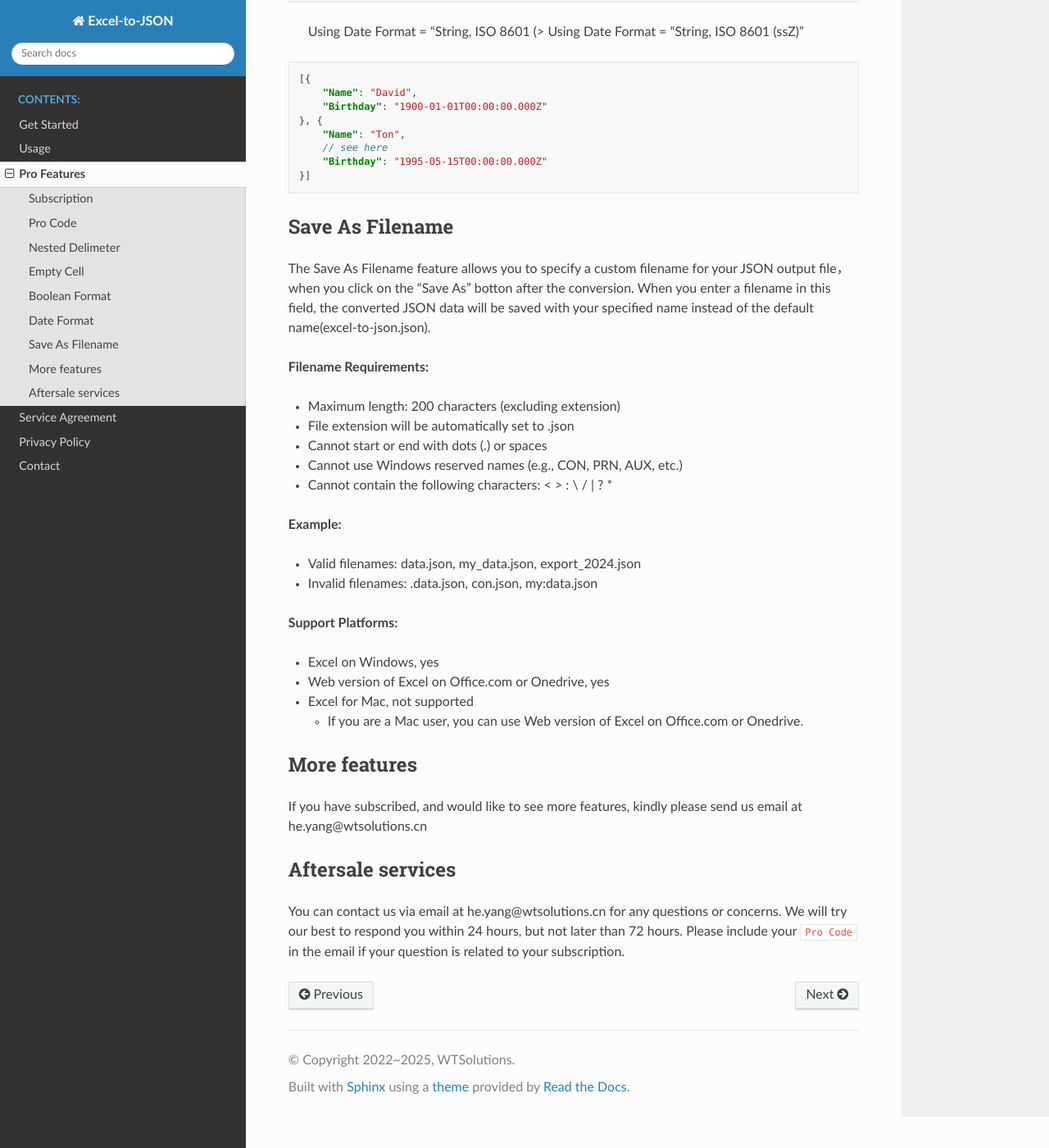
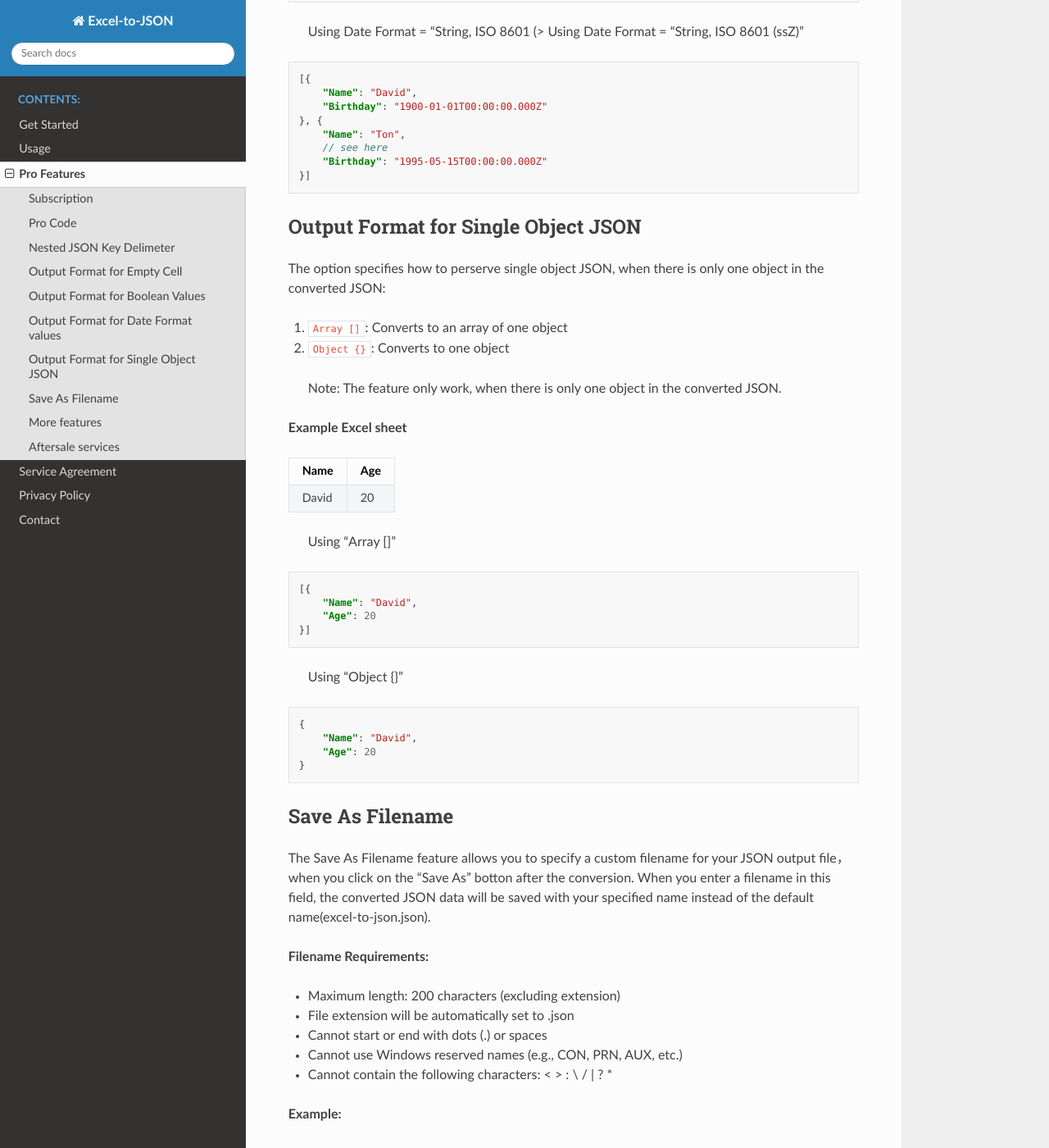
Before and after one commit to he-yang/Excel-to-JSON, a Sphinx documentation site: the page built from source/profeatures.md, in a window 1280 px wide and 1400 px high, scrolled down 5238 px. Shown: the whole window at 82% size. Built offline with Sphinx 7.4.7 and the Read the Docs theme 3.1.0, drawn with Linux system fonts in a browser that asks for light colours; some of the changed text lies outside the part shown.

Commit message:
upgrade to v2.3

````diff
--- a/source/conf.py
+++ b/source/conf.py
@@ -9,7 +9,7 @@
 project = 'Excel-to-JSON'
 copyright = '2022~2025, WTSolutions'
 author = 'WTSolutions'
-release = '2.1.1.0'
+release = '2.3.0.0'
 
 # -- General configuration ---------------------------------------------------
 # https://www.sphinx-doc.org/en/master/usage/configuration.html#general-configuration
--- a/source/profeatures.md
+++ b/source/profeatures.md
@@ -30,9 +30,9 @@ For subscription terms, kindly refer to the [Terms of Use](termsofuse.md)
 
 Pro Code is the `email address` you used during the checkout process of the Excel-to-JSON add-in on Stripe. This code is required to access pro features.
 
-## Nested Delimeter
+## Nested JSON Key Delimeter
 
-The Nested Delimeter specifies how to separate nested keys in Nested JSON Mode. The default delimiter is a dot (.).
+The Nested JSON Key Delimeter specifies how to separate nested keys in Nested JSON Mode. The default delimiter is a dot (.).
 
 You can also use other delimiters like:
 - Forward slash (/)
@@ -79,7 +79,7 @@ Will generate:
     }
 }]
 ```
-## Empty Cell
+## Output Format for Empty Cell
 
 The Empty Cell option handles empty cells in Excel with three approaches:
 
@@ -133,7 +133,7 @@ The Empty Cell option handles empty cells in Excel with three approaches:
 }]
 ```
 
-## Boolean Format
+## Output Format for Boolean Values
 
 The Boolean Format specifies how to convert boolean values in Excel:
 
@@ -189,7 +189,7 @@ The Boolean Format specifies how to convert boolean values in Excel:
 }]
 ```
 
-## Date Format
+## Output Format for Date Format values
 
 The Date Format specifies how to convert date values in Excel:
 
@@ -231,6 +231,38 @@ The Date Format specifies how to convert date values in Excel:
 }]
 ```
 
+
+## Output Format for Single Object JSON
+
+The option specifies how to perserve single object JSON, when there is only one object in the converted JSON:
+
+1. `Array []`: Converts to an array of one object
+2. `Object {}`: Converts to one object
+
+> Note: The feature only work, when there is only one object in the converted JSON.
+
+**Example Excel sheet**
+
+|Name|Age|
+|---|---|
+|David|20|
+
+> Using "Array []"
+
+```json
+[{
+    "Name": "David",
+    "Age": 20
+}]
+```
+> Using "Object {}"
+```json
+{
+    "Name": "David",
+    "Age": 20
+}
+```
+
 ## Save As Filename
 
 The Save As Filename feature allows you to specify a custom filename for your JSON output file，when you click on the "Save As" botton after the conversion. When you enter a filename in this field, the converted JSON data will be saved with your specified name instead of the default name(excel-to-json.json).
````
Also changed, not shown: source/usage.md (+2 -1 lines).
